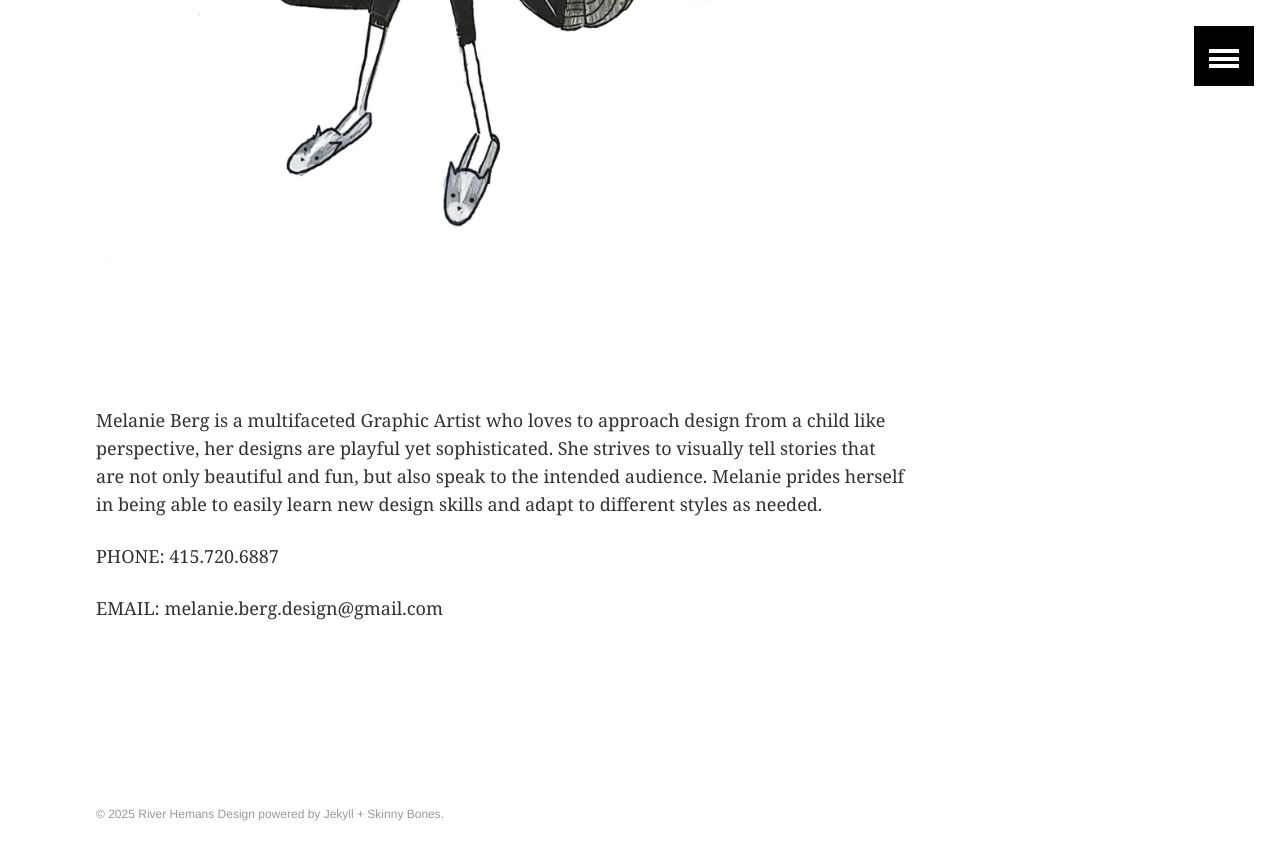
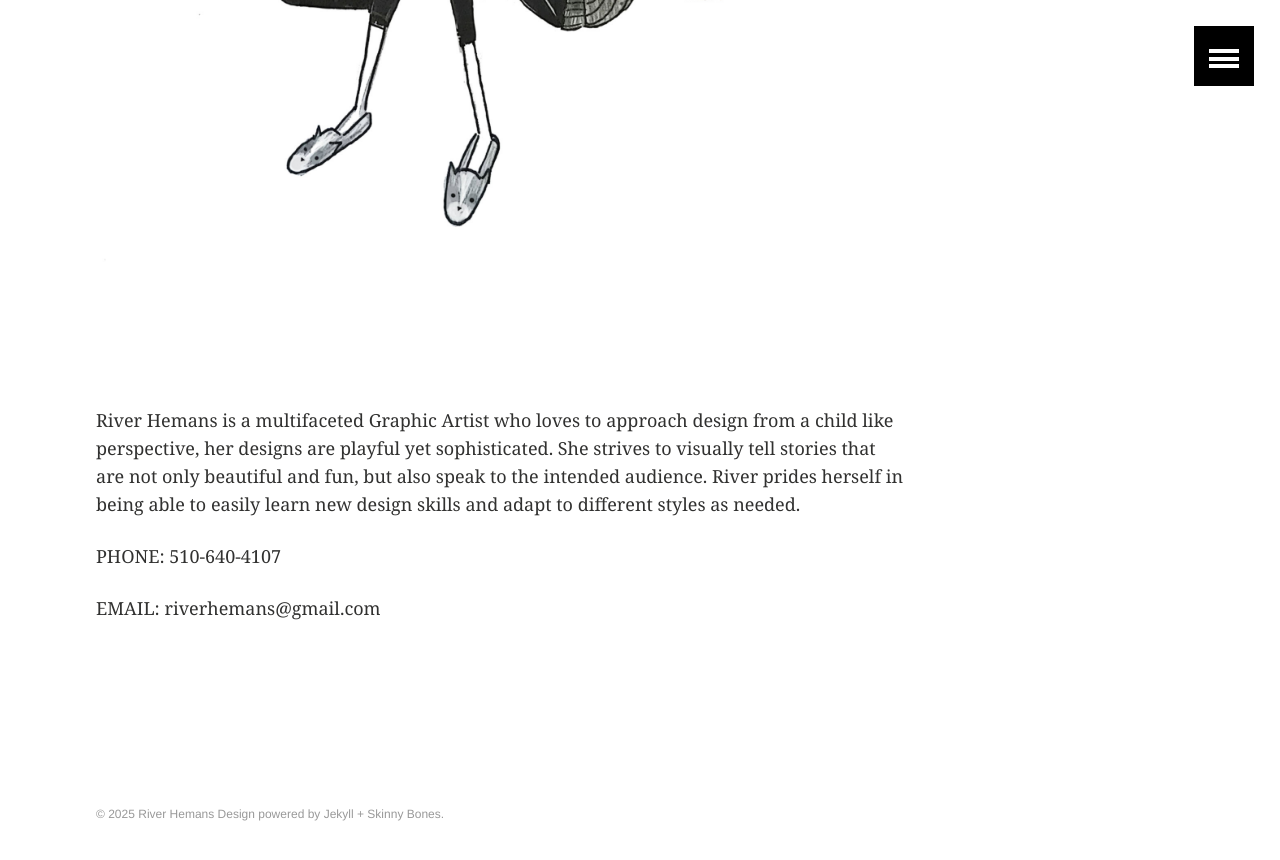
Before and after one commit to angiehemans/melanie-portfolio, a Jekyll site: the page built from about.md, in a window 1280 px wide and 900 px high, scrolled down 930 px. Shown: the top 860 px of the window. Built offline with Jekyll 4.4.1, drawn with Linux system fonts in a browser that asks for light colours.

Commit message:
Update about.md

```diff
--- a/about.md
+++ b/about.md
@@ -6,8 +6,8 @@ layout: article
 
 ![tranquil_inktober_02.jpg](/uploads/tranquil_inktober_02.jpg)
 
-Melanie Berg is  a multifaceted Graphic Artist who loves to approach design from a child like perspective, her designs are playful yet sophisticated. She strives to visually tell stories that are not only beautiful and fun, but also speak to the intended audience. Melanie prides herself in being able to easily learn new design skills and adapt to different styles as needed.
+River Hemans is a multifaceted Graphic Artist who loves to approach design from a child like perspective, her designs are playful yet sophisticated. She strives to visually tell stories that are not only beautiful and fun, but also speak to the intended audience. River prides herself in being able to easily learn new design skills and adapt to different styles as needed.
 
-PHONE: 415.720.6887
+PHONE: 510-640-4107
 
-EMAIL: melanie.berg.design@gmail.com
+EMAIL: riverhemans@gmail.com
```
